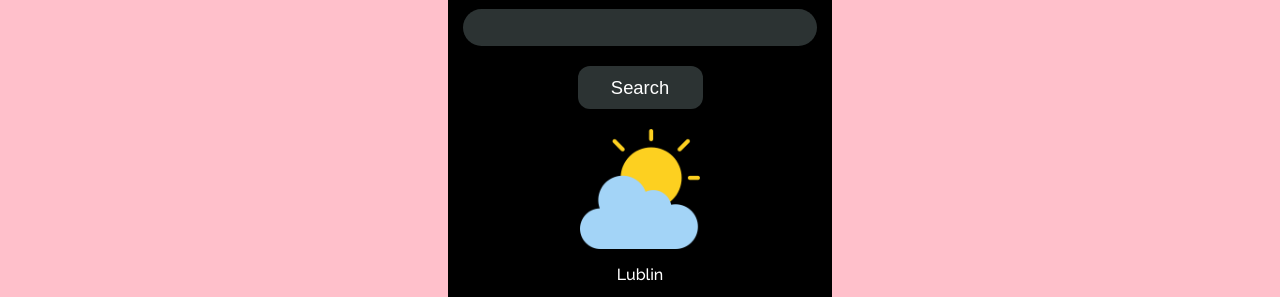
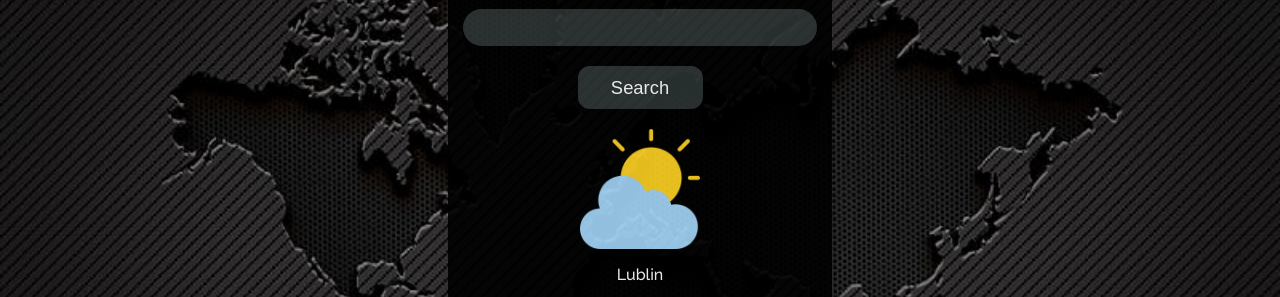
Before and after one commit to Tox1cMaster/weather-app, a plain HTML site: page index.html in a window 1280 px wide. Shown: the part 185-482 px from the top of the page. Drawn offline with nearby package versions, Linux system fonts and the light colour scheme; some packages are replaced by stand-ins of ours; a script that the page names is missing.

Commit message:
background change

```diff
--- a/style.css
+++ b/style.css
@@ -1,7 +1,10 @@
 body {
     margin: 0;
     padding: 0;
-    background-color: pink;
+    background-image: url('images/bg.jpg');
+    background-size: cover;
+    background-repeat: no-repeat;
+    background-position: center;
     display: flex;
     justify-content: center;
     align-items: center;
@@ -17,6 +20,7 @@ body {
     flex-direction: column;
     align-items: center;
     border-radius: 25px;
+    opacity: 0.9;
 }
 
 .search-bar {
```
Also changed, not shown: images/background.jpg (deleted), images/bg.jpg (added).
